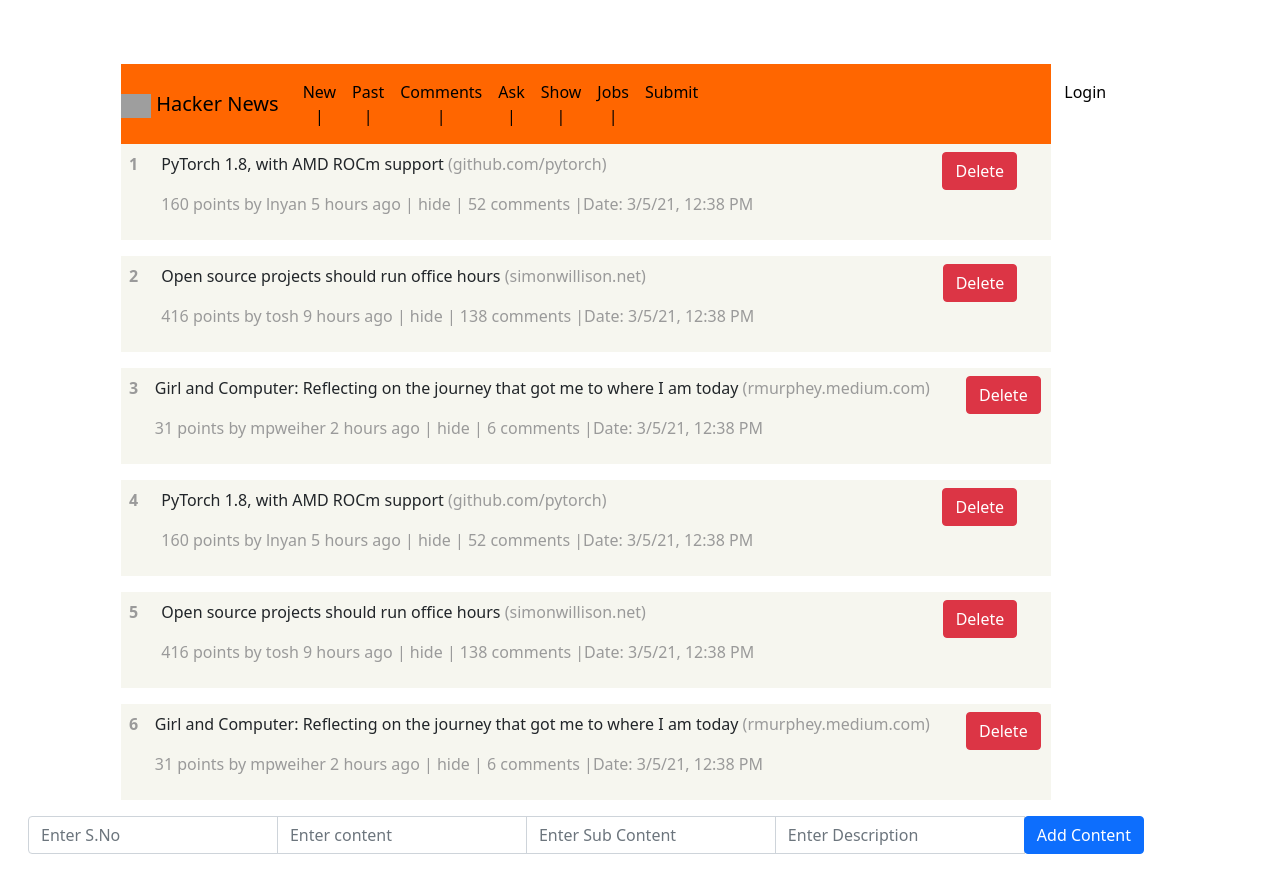
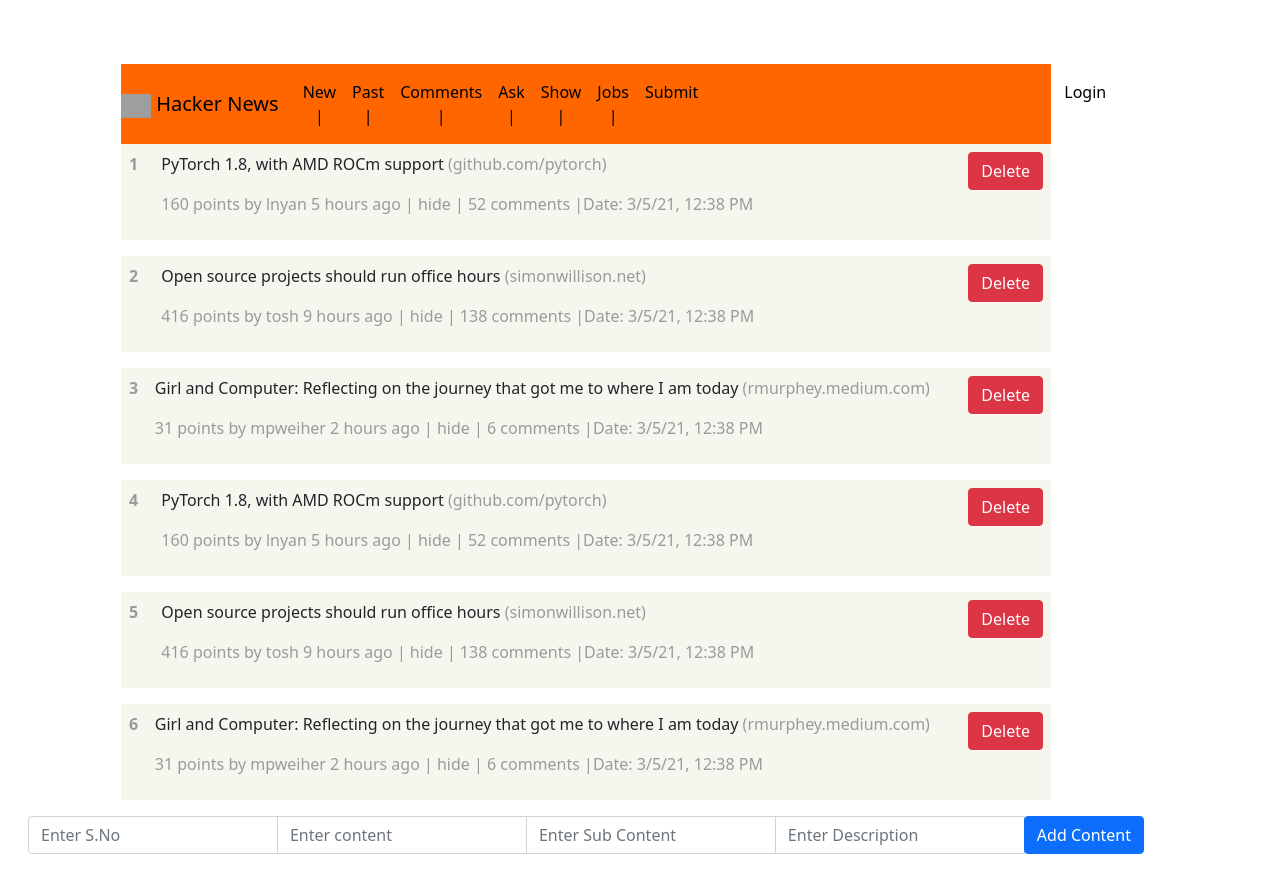
Before and after one commit to 45hw1n/SuperOps.Ai-Tech-Interview, an Angular app: page / in a window 1280 px wide. Built offline with nearby package versions, Linux system fonts and the light colour scheme; grey boxes are pictures that could not be loaded.

Commit message:
Update content.component.html

```diff
--- a/src/app/components/content/content.component.html
+++ b/src/app/components/content/content.component.html
@@ -66,7 +66,9 @@
                     </p>
                     <p class="sno">{{content.description}} |Date: {{content.date| date:'short'}}</p>
                 </td>
-                <td class="text-right"><button class="button btn btn-danger" (click)="deleteContent(content)">Delete</button></td>
+                    <td class="text-end">
+                        <button class="button btn btn-md btn-danger" (click)="deleteContent(content)">Delete</button>
+                    </td>
                 </tr>
                 <tr>
 
```
